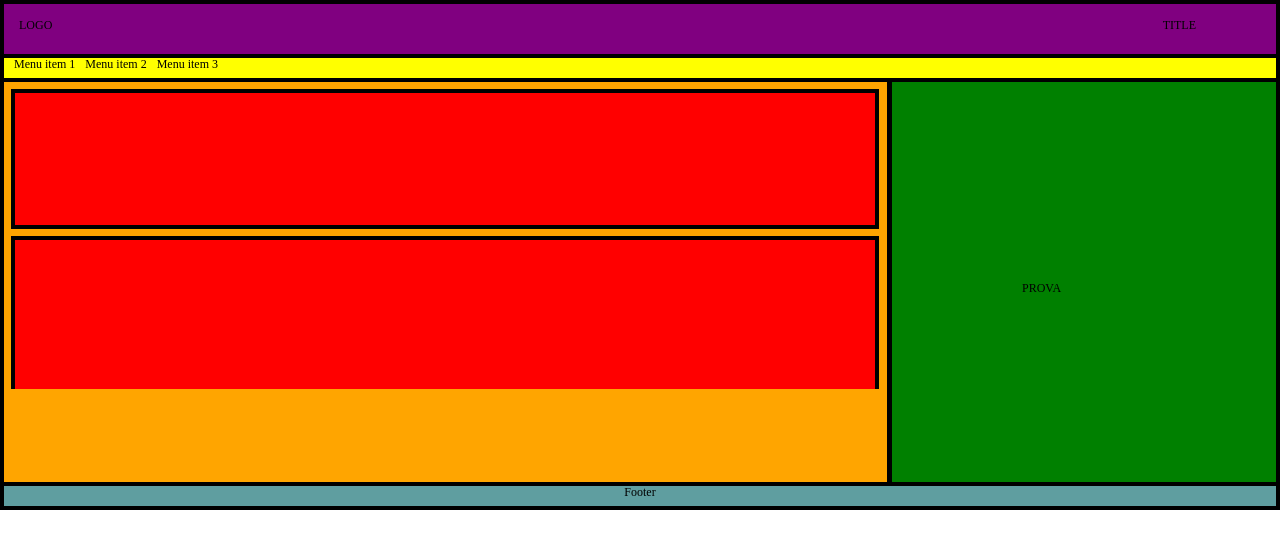
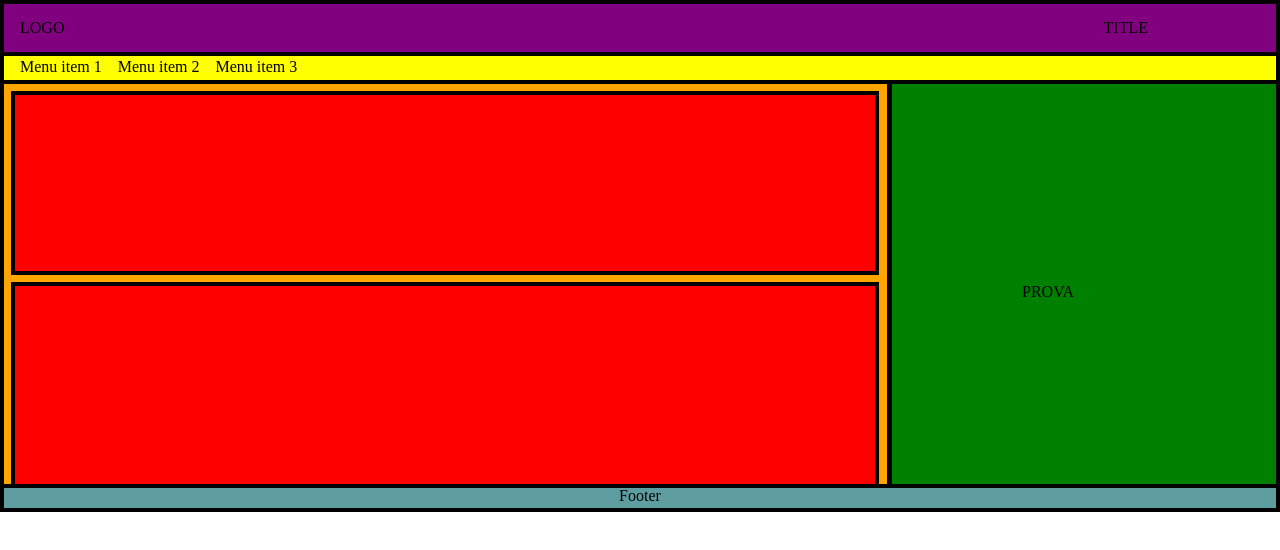
Before and after one commit to framancuso/corso_front_end, a plain HTML site: page Exercise.html in a window 1280 px wide. Drawn offline with Linux system fonts and the light colour scheme.

Commit message:
Aggiornamento

```diff
--- a/Exercise.html
+++ b/Exercise.html
@@ -1,4 +1,4 @@
-<html class="html">
+<html>
     <link rel="stylesheet" type="text/css" href="Reset.css">
     <link rel="stylesheet" type="text/css" href="ExerciseStyle.css">
     <div class="header"> <!-- HEADER -->
--- a/ExerciseStyle.css
+++ b/ExerciseStyle.css
@@ -1,26 +1,27 @@
 .header{
     background: purple;
-    height: 50px;
+    height: 3em;
     border: black solid 4px;
     border-bottom: 0px;
 }
 .logo{
-    margin: 15px;
+    margin: 1em;
     float: left;
 }
 .title{
-    margin: 15px 80px;
+    margin: 1em 8em;
     float: right;
 }
 .menu{
     background: yellow;
-    height: 20px;
+    height: 1.5em;
     border:black solid 4px;
     border-bottom: 0px;
 }
 .wrapper{
     position: relative;
-    margin-left: 10px;
+    margin-top: 0.2em;
+    margin-left: 1em;
     float:left;
 }
 
@@ -76,6 +77,3 @@
     border-top: 0px;
     text-align: center;
 }
-.html{
-    font-size: 12px;
-}
```
